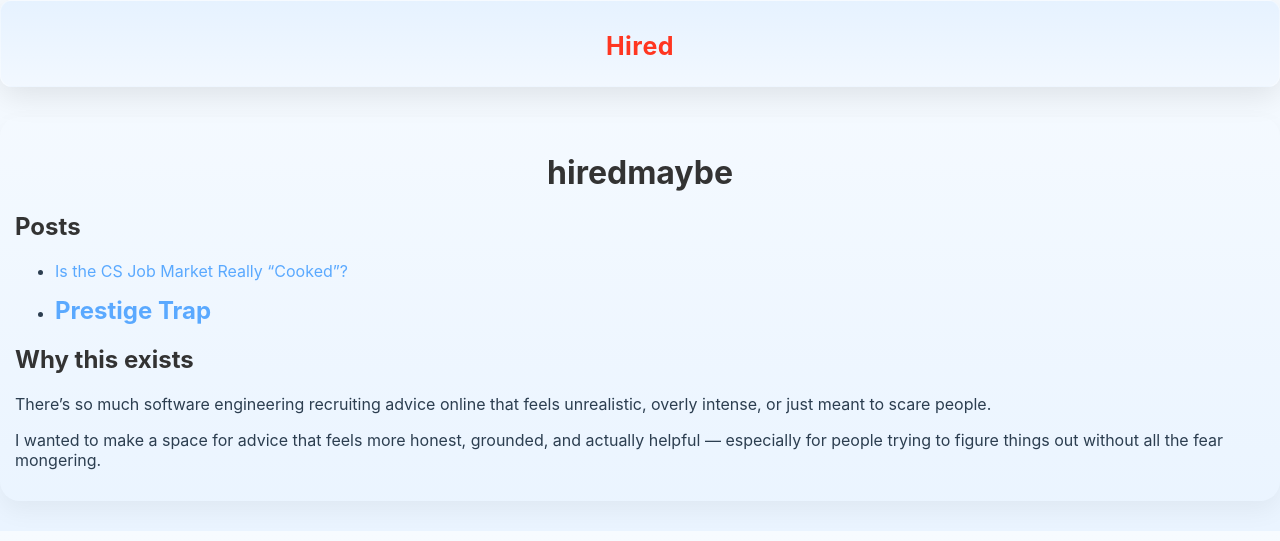
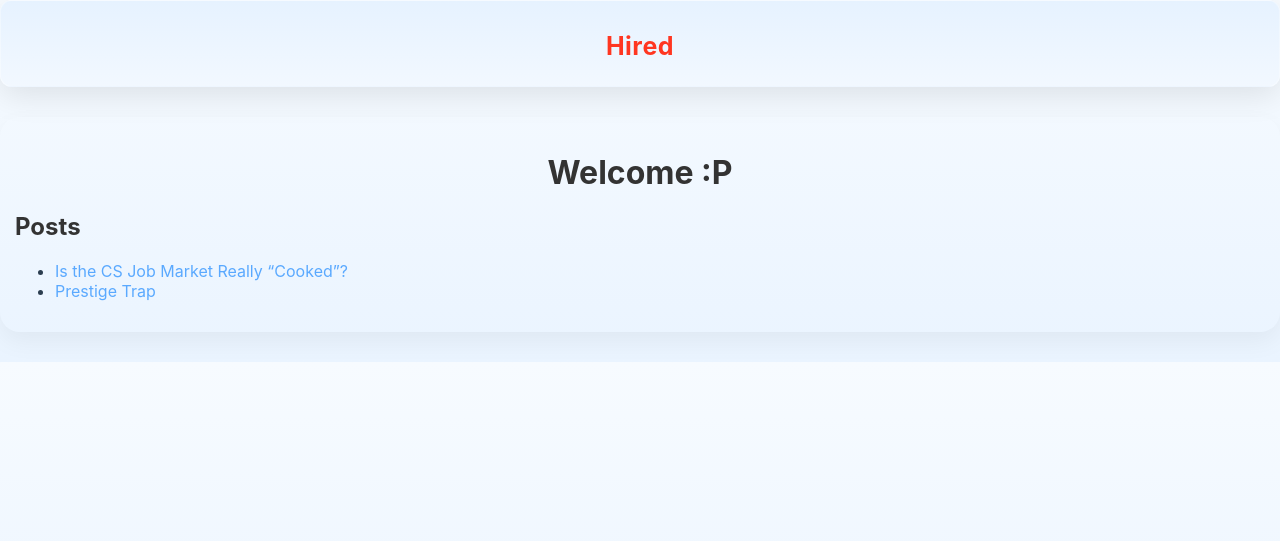
Before and after one commit to hiredmaybe67/hiredmaybe67.github.io, a Jekyll site: the page built from index.md, in a window 1280 px wide. Shown: the top 541 px of the page. Built offline with Jekyll 4.4.1, drawn with Linux system fonts in a browser that asks for light colours.

Commit message:
Update index.md

```diff
--- a/index.md
+++ b/index.md
@@ -1,16 +1,9 @@
 ---
 layout: default
-title: hiredmaybe
+title: Welcome :P
 ---
 
 ## Posts
 
 - [Is the CS Job Market Really “Cooked”?](cs-job-market-myths)
 - [Prestige Trap](prestigeTrap)
----
-
-## Why this exists
-
-There’s so much software engineering recruiting advice online that feels unrealistic, overly intense, or just meant to scare people.
-
-I wanted to make a space for advice that feels more honest, grounded, and actually helpful — especially for people trying to figure things out without all the fear mongering.
```
